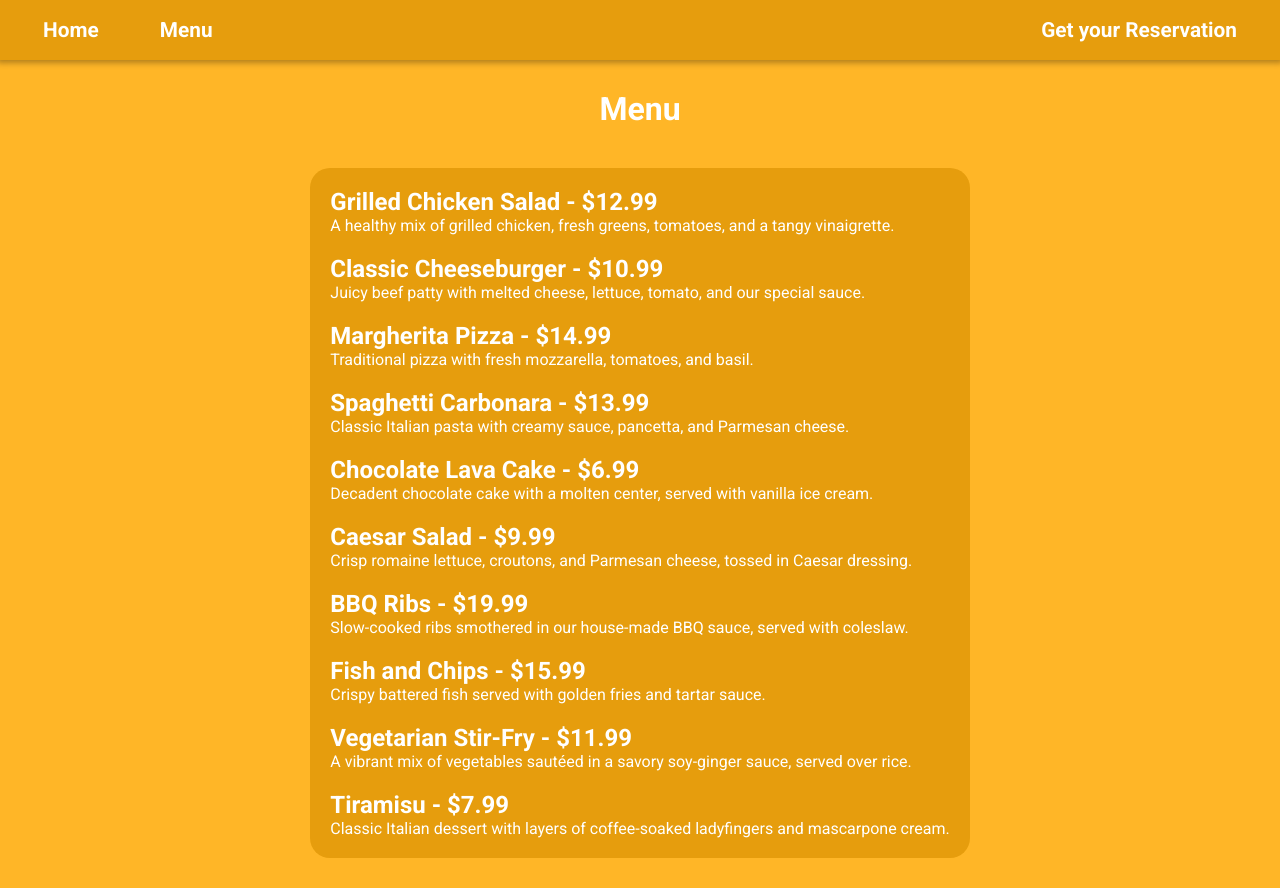
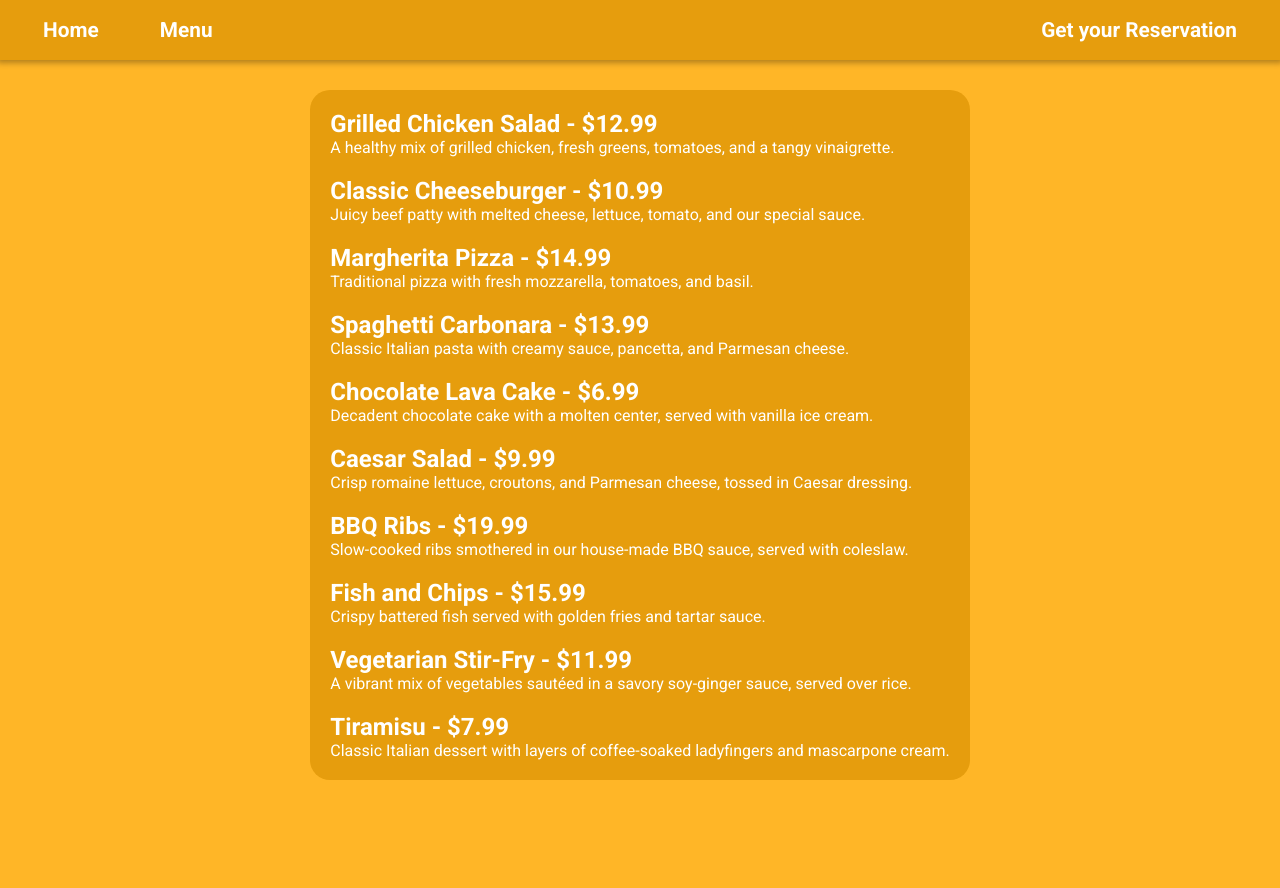
Before and after one commit to Kili196/RestaurantPage, a website built with webpack: page src/index.html in a window 1280 px wide. Both pictures are taken after a click on the button "Menu". After the commit the page ends 810 px from the top, so only its background shows below. Built offline with nearby package versions, Linux system fonts and the light colour scheme; a web font is replaced by a local one.

Commit message:
showing menu working

```diff
--- a/src/index.html
+++ b/src/index.html
@@ -18,8 +18,6 @@
         <button>Get your Reservation</button>
       </nav>
     </header>
-    <div id="content">
-      <h2>Menu</h2>
-    </div>
+    <div id="content"></div>
   </body>
 </html>
--- a/src/index.js
+++ b/src/index.js
@@ -1,5 +1,5 @@
 import "./styles.css"
-import {returnMenu}  from "./menu"
+import { returnMenu } from "./menu/menu"
 
 
 
@@ -7,23 +7,23 @@ let mainContainer = document.getElementById("content");
 let navBar = document.getElementsByClassName("navbar")[0];
 
 
+mainContainer.appendChild(returnMenu());
+
+
 Array.from(navBar.getElementsByTagName("button")).forEach((element) => {
 
-    switch(element.innerHTML) {
+    switch (element.innerHTML) {
         case "Home":
             element.addEventListener("click", () => {
-            mainContainer.firstChild.remove();
-            console.log("hii")
+                mainContainer.firstChild.remove();
             })
-
-
             break;
         case "Menu":
+            element.addEventListener("click", () => {
+                mainContainer.firstChild.remove();
+                mainContainer.appendChild(returnMenu())
 
-        element.addEventListener("click", () => {
-            mainContainer.firstChild.remove();
-            mainContainer.appendChild(returnMenu())
-            console.log("hii")
+                console.log("hii")
             })
 
             break;
@@ -31,8 +31,14 @@ Array.from(navBar.getElementsByTagName("button")).forEach((element) => {
             element.addEventListener("click", () => {
                 mainContainer.firstChild.remove();
                 console.log("hii")
-                })
+            })
 
             break;
     }
 })
+
+function removeAllChilds(node) {
+    while (node.firstChild) {
+        node.firstChild.remove;
+    }
+}
```
Also changed, not shown: src/menu/menu.js (renamed from src/menu.js).
